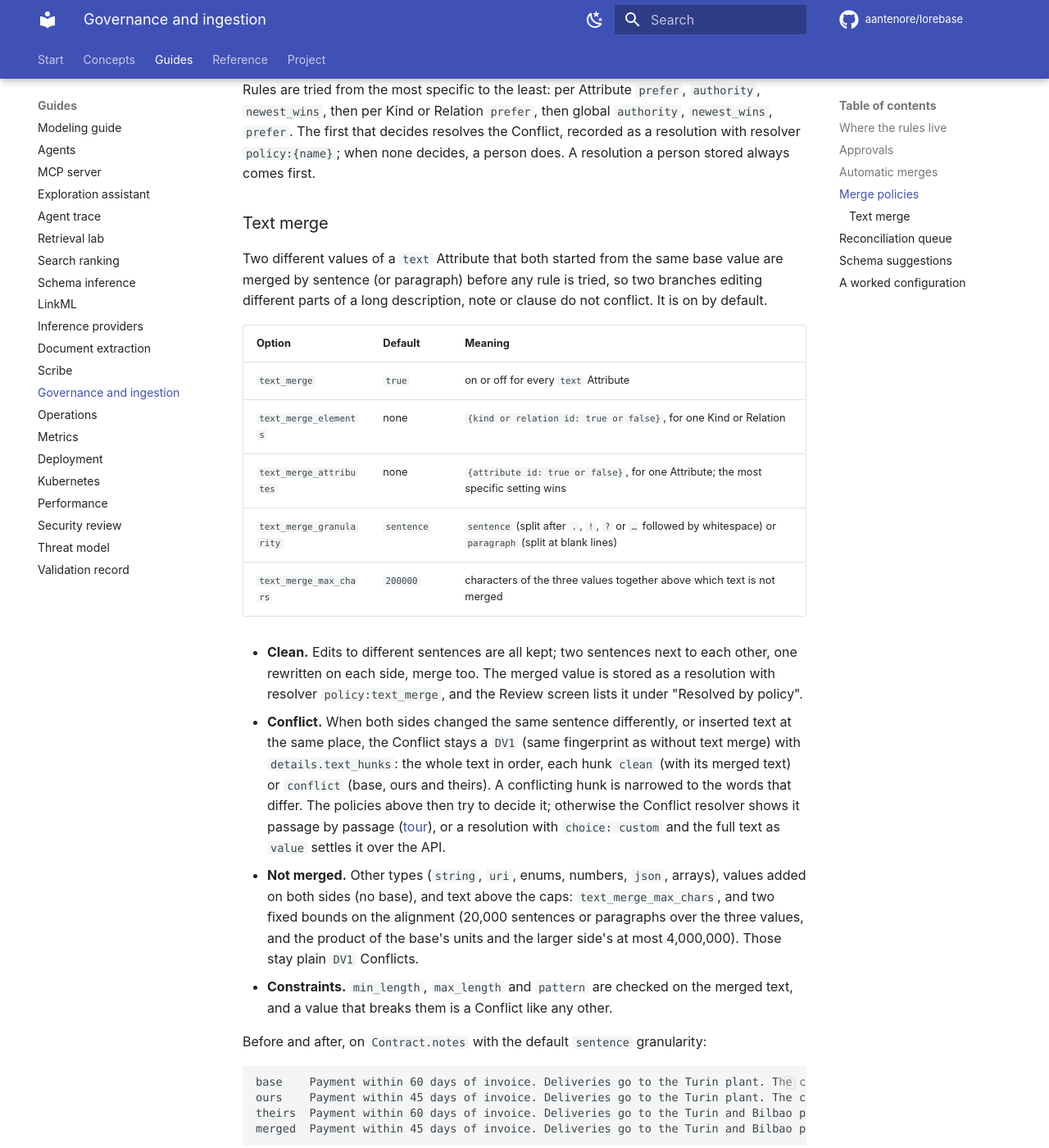
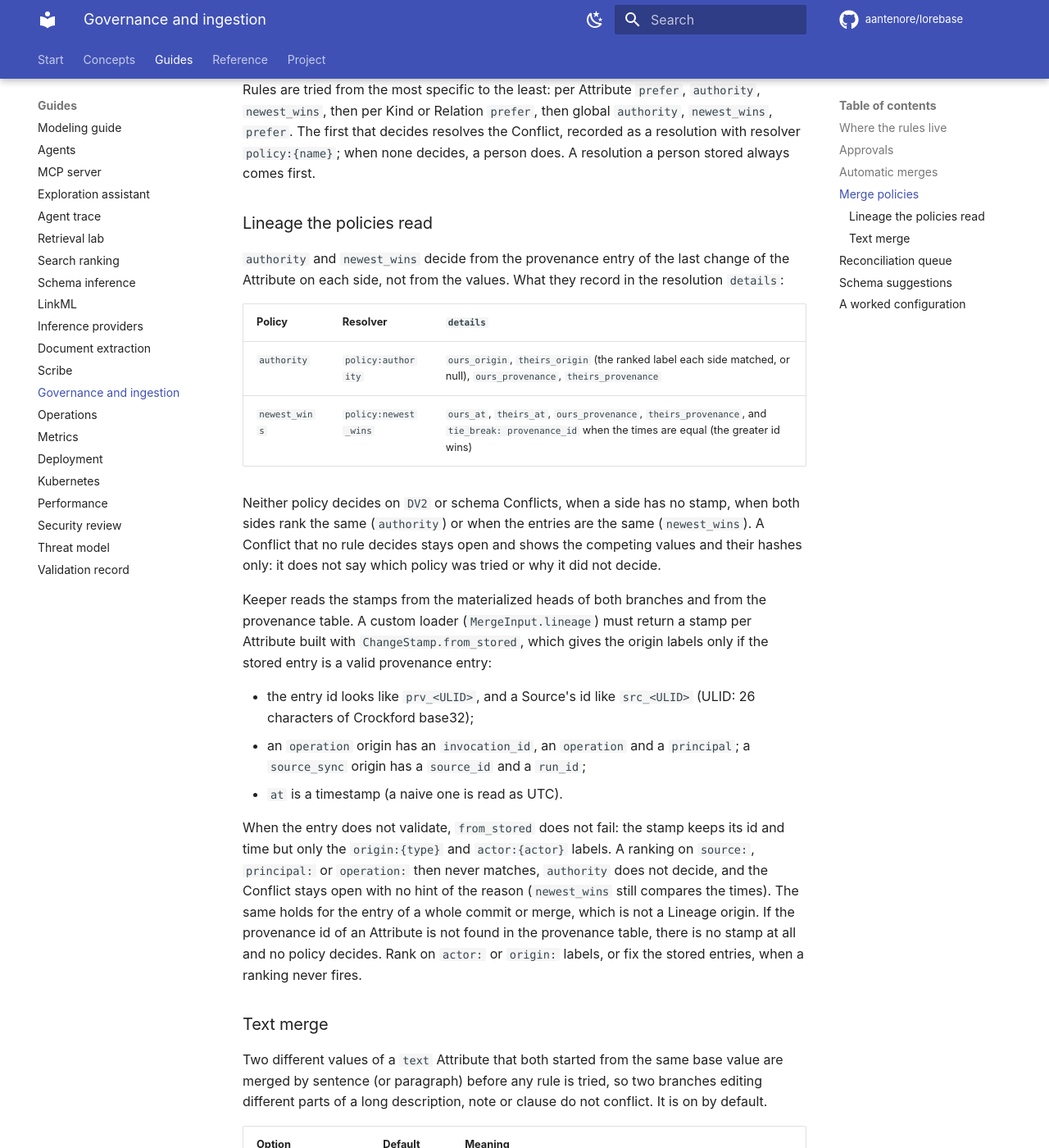
Before and after one commit to aantenore/lorebase, an MkDocs documentation site: the page built from docs/governance.md, in a window 1280 px wide and 1400 px high, scrolled down 3384 px. Shown: the whole window at 82% size. Built offline with MkDocs 1.6.1 and Material for MkDocs 9.7.7, drawn with Linux system fonts in a browser that asks for light colours; comment, search, counter and statistics services are not loaded.

Commit message:
docs: model different measures as separate attributes and document the lineage loader
Fixes #8

```diff
--- a/docs/governance.md
+++ b/docs/governance.md
@@ -100,6 +100,40 @@ Rules are tried from the most specific to the least: per Attribute `prefer`, `au
 `prefer`. The first that decides resolves the Conflict, recorded as a resolution with resolver
 `policy:{name}`; when none decides, a person does. A resolution a person stored always comes
 first.
+
+### Lineage the policies read
+
+`authority` and `newest_wins` decide from the provenance entry of the last change of the
+Attribute on each side, not from the values. What they record in the resolution `details`:
+
+| Policy | Resolver | `details` |
+|--------|----------|-----------|
+| `authority` | `policy:authority` | `ours_origin`, `theirs_origin` (the ranked label each side matched, or null), `ours_provenance`, `theirs_provenance` |
+| `newest_wins` | `policy:newest_wins` | `ours_at`, `theirs_at`, `ours_provenance`, `theirs_provenance`, and `tie_break: provenance_id` when the times are equal (the greater id wins) |
+
+Neither policy decides on `DV2` or schema Conflicts, when a side has no stamp, when both sides
+rank the same (`authority`) or when the entries are the same (`newest_wins`). A Conflict that
+no rule decides stays open and shows the competing values and their hashes only: it does not
+say which policy was tried or why it did not decide.
+
+Keeper reads the stamps from the materialized heads of both branches and from the provenance
+table. A custom loader (`MergeInput.lineage`) must return a stamp per Attribute built with
+`ChangeStamp.from_stored`, which gives the origin labels only if the stored entry is a valid
+provenance entry:
+
+- the entry id looks like `prv_<ULID>`, and a Source's id like `src_<ULID>` (ULID: 26
+  characters of Crockford base32);
+- an `operation` origin has an `invocation_id`, an `operation` and a `principal`; a
+  `source_sync` origin has a `source_id` and a `run_id`;
+- `at` is a timestamp (a naive one is read as UTC).
+
+When the entry does not validate, `from_stored` does not fail: the stamp keeps its id and time
+but only the `origin:{type}` and `actor:{actor}` labels. A ranking on `source:`, `principal:`
+or `operation:` then never matches, `authority` does not decide, and the Conflict stays open
+with no hint of the reason (`newest_wins` still compares the times). The same holds for the
+entry of a whole commit or merge, which is not a Lineage origin. If the provenance id of an
+Attribute is not found in the provenance table, there is no stamp at all and no policy decides.
+Rank on `actor:` or `origin:` labels, or fix the stored entries, when a ranking never fires.
 
 ### Text merge
 
```
Also changed, not shown: docs/modeling.md (+15 -0 lines).
